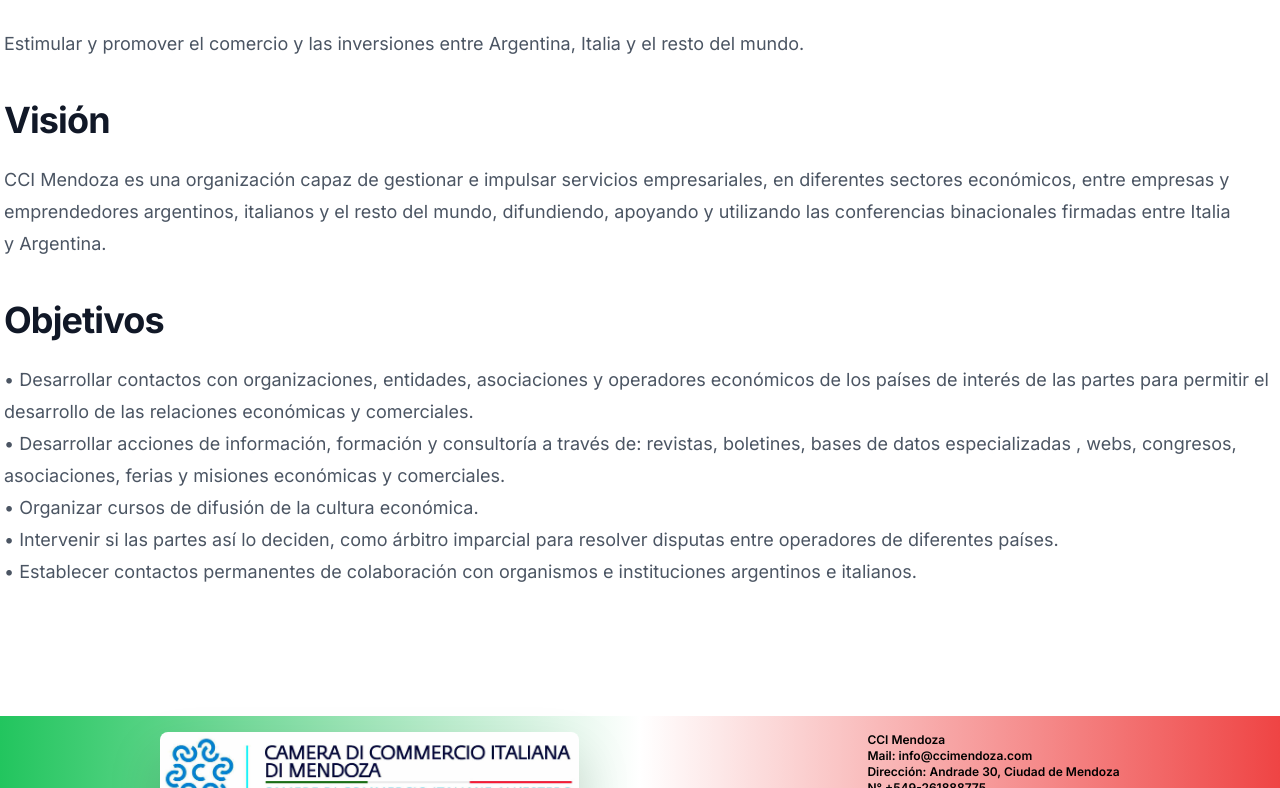
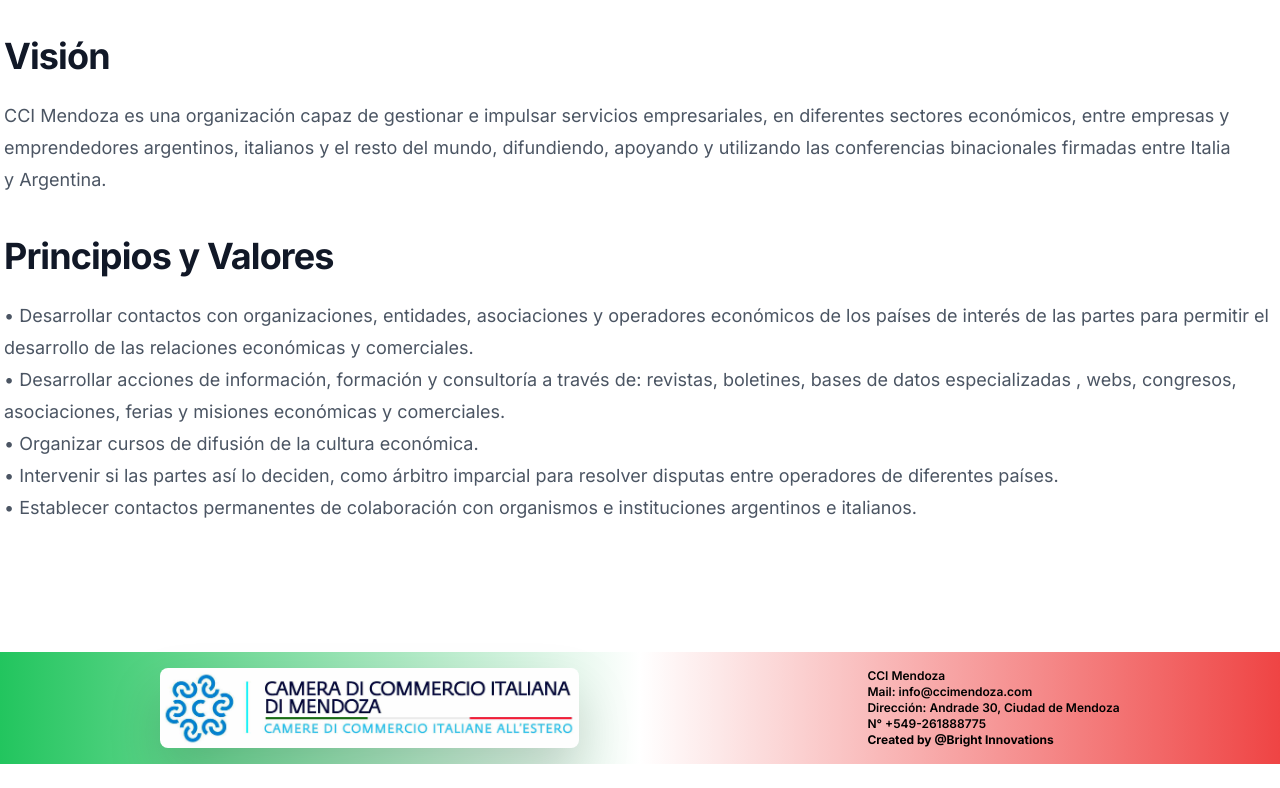
Before and after one commit to JoaquinFarah/cci, a Next.js app: page /es/about in a window 1280 px wide. Shown: the part 574-1362 px from the top of the page. After the commit the page ends 1338 px from the top, so only its background shows below. Built offline with nearby package versions, Linux system fonts and the light colour scheme.

Commit message:
language fix

```diff
--- a/src/app/[locale]/about/page.tsx
+++ b/src/app/[locale]/about/page.tsx
@@ -1,5 +1,5 @@
 import Image from "next/image";
-import { useTranslations } from 'next-intl';
+
 
 const people = [
   {
@@ -126,42 +126,52 @@ const people = [
   },
 
 
-
-
-  // More people...
 ]
 
 export default function AboutPage() {
-  const t = useTranslations('AboutPage');
+
   return (
     <div className="bg-white py-24 sm:py-32">
       <div className="mx-auto grid max-w-7xl gap-x-32 gap-y-20 px-6 lg:px-1 xl:grid-cols-1">
         <div className="max-w-7xl">
-          <h2 className="text-3xl font-bold tracking-tight text-gray-900 sm:text-4xl">{t('header')}</h2>
+          <h2 className="text-3xl font-bold tracking-tight text-gray-900 sm:text-4xl">¿Quiénes somos?</h2>
           <div className="min-h-0.5 bg-gray-200 mb-4 mt-4"></div>
           <p className="mt-6 text-lg leading-8 text-gray-600 text-pretty">
-            {t('description')}<br/>
-            {t('description1')}<br/>
-            {t('description2')}<br/>
-            {t('description3')}<br/>
-            {t('description4')}<br/>
+          La Cámara de Comercio Italiana en Mendoza es una asociación de derecho privado, con estructura electiva y compuesta por empresarios, dirigentes, comerciantes y profesionales.
+
+          Fue fundada el 17 de abril de 1989 y reconocida oficialmente por el Gobierno Italiano por Decreto del Ministerio de Comercio Exterior el 17 de mayo de 1999.
+
+          Tiene como objetivo principal el desarrollo de las relaciones empresarias, comerciales, industriales, tecnológicas, formativas y culturales entre Argentina e Italia, como así también con todos los países donde tienen sede las Cámaras de Comercio Italianas en el mundo.
+
+          Para ello la CCI Mendoza brinda asistencia, información económica, comercial y tecnológica, activa contactos, organiza misiones, participa en ferias y otros eventos y potenciando toda acción a favor del crecimiento y desarrollo regional.
+
+          Es miembro activo de `Assocamerestero` (Asociación de Cámaras de Comercio Italianas en el mundo), con sede en Roma.
           </p>
-          <h2 className="text-3xl mt-10 font-bold tracking-tight text-gray-900 sm:text-4xl">{t('title')}</h2>
+          <h2 className="text-3xl mt-10 font-bold tracking-tight text-gray-900 sm:text-4xl">Misión</h2>
           <p className="mt-6 text-lg leading-8 text-gray-600 text-pretty">
-            {t('descriptiontitle')}<br/>
+          Estimular y promover el comercio y las inversiones entre Argentina, Italia y el resto del mundo.
           </p>
-          <h2 className="text-3xl mt-10 font-bold tracking-tight text-gray-900 sm:text-4xl">{t('title1')}</h2>
+          <h2 className="text-3xl mt-10 font-bold tracking-tight text-gray-900 sm:text-4xl">Visión</h2>
           <p className="mt-6 text-lg leading-8 text-gray-600 text-pretty">
-            {t('descriptiontitle1')}<br/>
+          CCI Mendoza es una organización capaz de gestionar e impulsar servicios empresariales, en diferentes sectores económicos, entre empresas y emprendedores argentinos, italianos y el resto del mundo, difundiendo, apoyando y utilizando las conferencias binacionales firmadas entre Italia y Argentina.
           </p>
-          <h2 className="text-3xl mt-10 font-bold tracking-tight text-gray-900 sm:text-4xl">{t('title3')}</h2>
+          <h2 className="text-3xl mt-10 font-bold tracking-tight text-gray-900 sm:text-4xl">Principios y Valores</h2>
           <p className="mt-6 text-lg leading-8 text-gray-600 text-pretty">
-            {t('descriptiontitle3')}<br/>
-            {t('descriptiontitle31')}<br/>
-            {t('descriptiontitle32')}<br/>
-            {t('descriptiontitle33')}<br/>
-            {t('descriptiontitle34')}<br/>
+          • Desarrollar contactos con organizaciones, entidades, asociaciones y operadores económicos de los países de interés de las partes para permitir el desarrollo de las relaciones económicas y comerciales.
           </p>
+          <p className="text-lg leading-8 text-gray-600 text-pretty">
+          • Desarrollar acciones de información, formación y consultoría a través de: revistas, boletines, bases de datos especializadas , webs, congresos, asociaciones, ferias y misiones económicas y comerciales.
+          </p>
+          <p className="text-lg leading-8 text-gray-600 text-pretty">
+          • Organizar cursos de difusión de la cultura económica.
+          </p>
+          <p className="text-lg leading-8 text-gray-600 text-pretty">
+          • Intervenir si las partes así lo deciden, como árbitro imparcial para resolver disputas entre operadores de diferentes países.
+          </p>
+          <p className="text-lg leading-8 text-gray-600 text-pretty">
+          • Establecer contactos permanentes de colaboración con organismos e instituciones argentinos e italianos.
+          </p>
+
         </div>
         {/* <ul role="list" className="grid gap-x-8 gap-y-12 sm:grid-cols-3 sm:gap-y-8 xl:col-span-1">
           {people.map((person) => (
```
